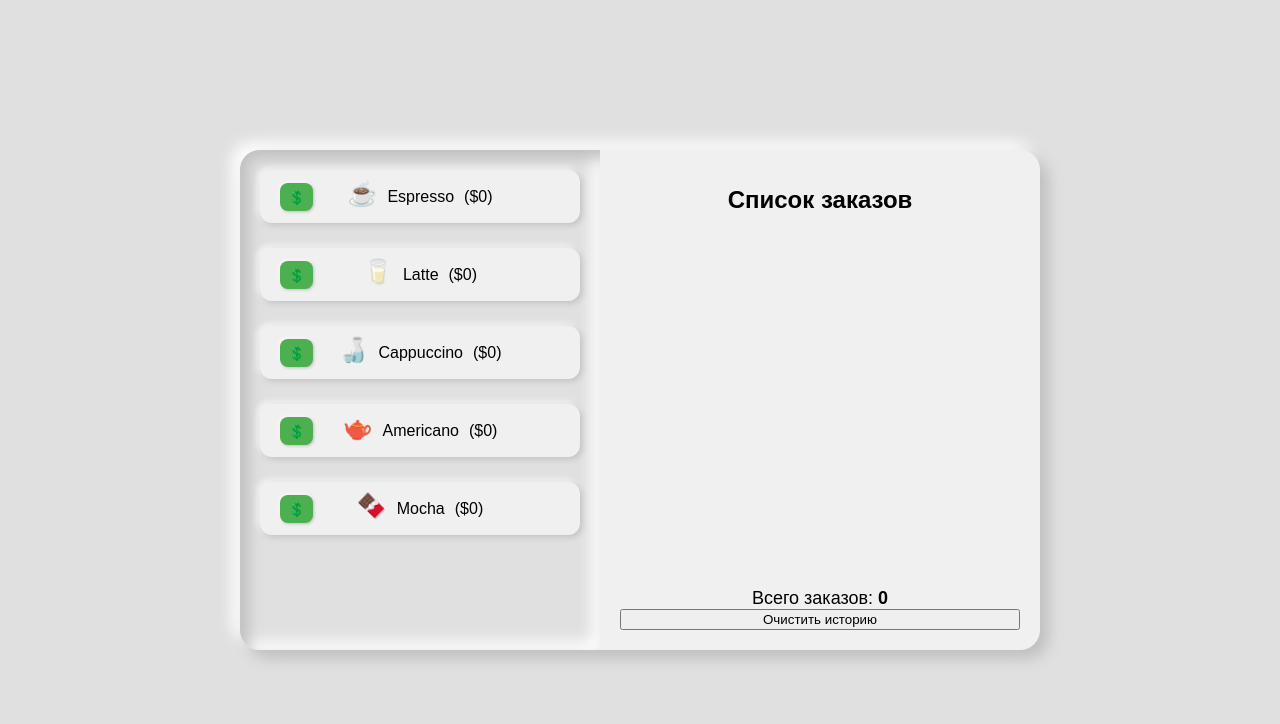
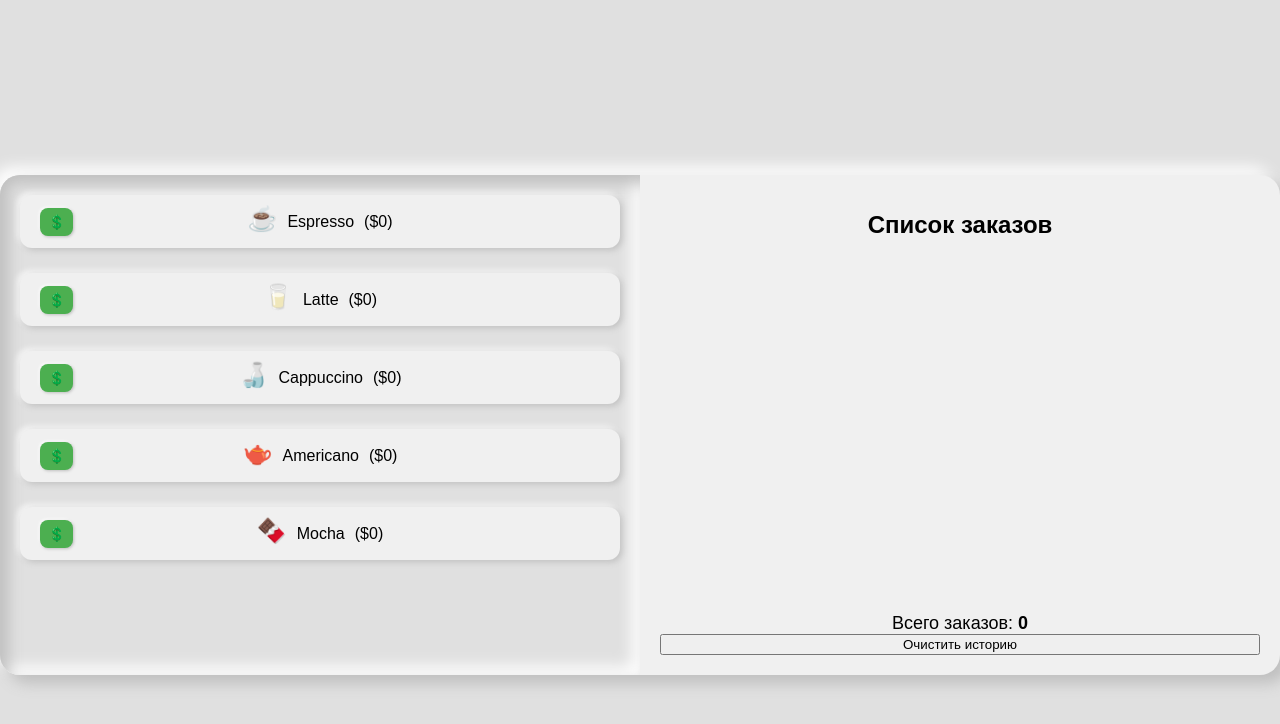
Before and after one commit to mindwideopen/agafonova-accountment, a React (Create React App) app: page / in a window 1280 px wide. Shown: the top 724 px of the page. Built offline with nearby package versions, Linux system fonts and the light colour scheme.

Commit message:
рабтает wrap

```diff
--- a/src/index.css
+++ b/src/index.css
@@ -9,14 +9,20 @@ body {
   height: 100vh;
 }
 
+#root {
+  width: 100%;
+  margin-top: 50px;
+}
+
 .app {
   display: flex;
+  flex-wrap: wrap;
   background: #f0f0f0;
   box-shadow: 8px 8px 15px #bebebe, -8px -8px 15px #ffffff;
   border-radius: 20px;
   overflow: hidden;
-  width: 800px;
-  height: 500px;
+  min-height: 500px;
+  width: 100%;
 }
 
 /* Левая панель */
@@ -28,6 +34,7 @@ body {
   padding: 20px;
   width: 40%;
   box-shadow: inset 8px 8px 15px #bebebe, inset -8px -8px 15px #ffffff;
+  flex: 1 1 300px;
 }
 
 .drink-button {
@@ -56,7 +63,7 @@ body {
 
 /* Правая панель */
 .right-panel {
-  flex: 1;
+  flex: 1 1 300px;
   padding: 20px;
   display: flex;
   flex-direction: column;
```
